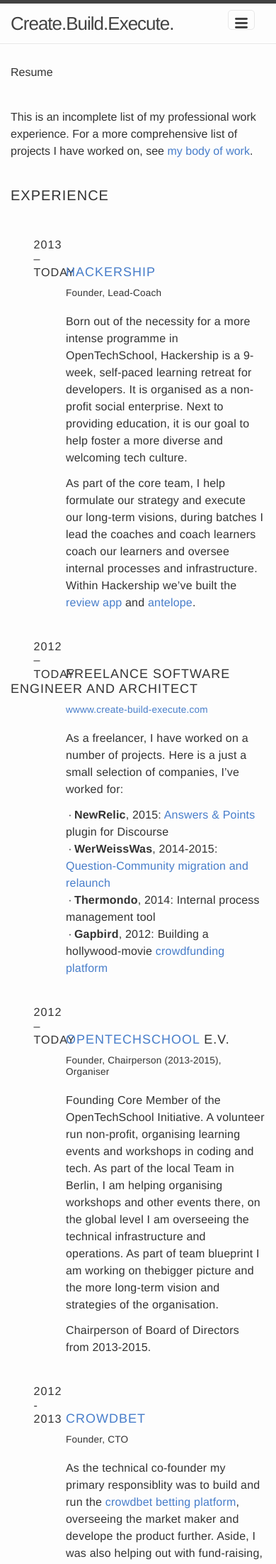
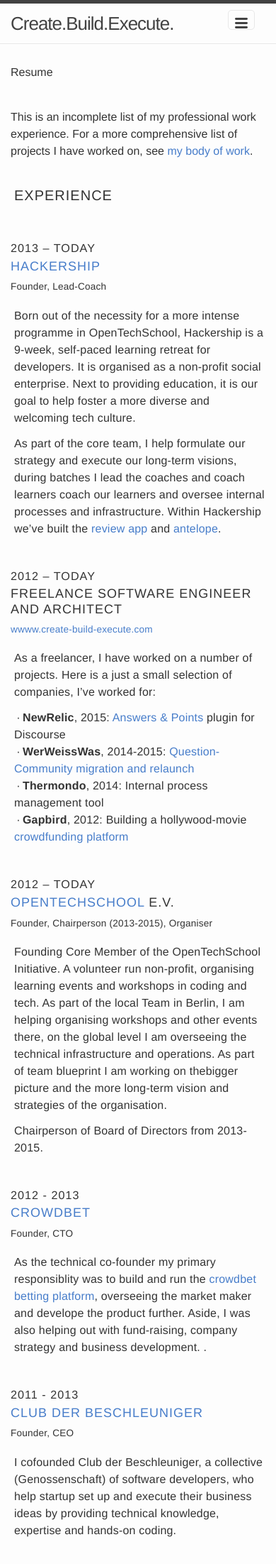
Before and after one commit to gnunicorn/gnunicorn.org, a Jekyll site: the page built from resume.md, in a window 390 px wide. Shown: the top 2203 px of the page at 71% size. Built offline with Jekyll 4.4.1, drawn with Linux system fonts in a browser that asks for light colours; nearby versions of some CDN libraries.

Commit message:
make resume responsive on mobile

```diff
--- a/_sass/_resume.scss
+++ b/_sass/_resume.scss
@@ -35,4 +35,18 @@
           padding: 0 0.2em;
         }
     }
+
+    @media screen and (max-width: 920px) {
+        h3 .time {
+            display: block;
+            width: 100%;
+            padding: 5px 0;
+        }
+        h4 {
+            margin-left: 0;
+        }
+        h2, p, ul, {
+            margin-left: 5px;
+        }
+    }
 }
```
